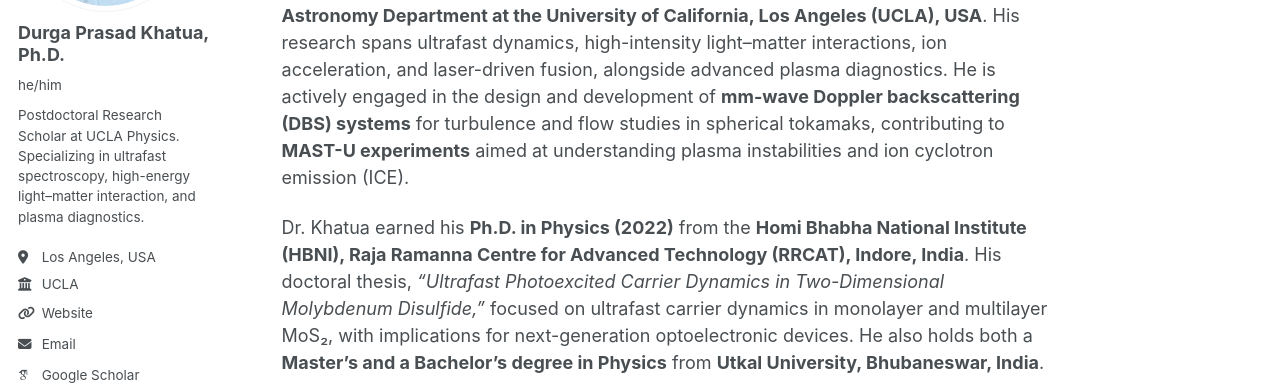
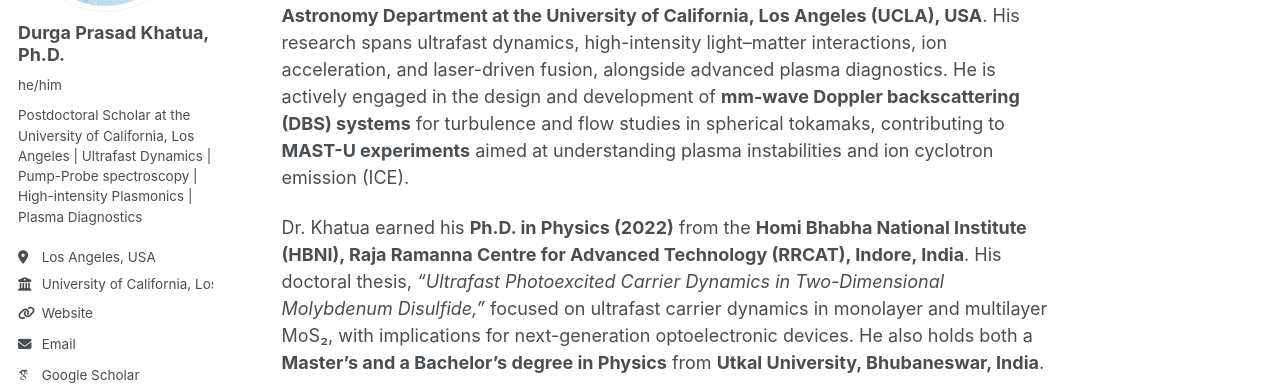
Before and after one commit to Khatua03/DurgaPrasadKhatua.github.io, a Jekyll site: the page built from _pages/about.md, in a window 1280 px wide. Shown: the part 269-654 px from the top of the page. Built offline with Jekyll 4.4.1, drawn with Linux system fonts in a browser that asks for light colours; some web fonts are replaced.

Commit message:
Update _config.yml

```diff
--- a/_config.yml
+++ b/_config.yml
@@ -25,9 +25,9 @@ author:
   avatar     : "profile_picture.jpg"   # ensure this file is in /images or /assets
   name       : "Durga Prasad Khatua, Ph.D."
   pronouns   : "he/him"
-  bio        : "Postdoctoral Research Scholar at UCLA Physics. Specializing in ultrafast spectroscopy, high-energy light–matter interaction, and plasma diagnostics."
+  bio        : "Postdoctoral Scholar at the University of California, Los Angeles | Ultrafast Dynamics | Pump-Probe spectroscopy | High-intensity Plasmonics | Plasma Diagnostics"
   location   : "Los Angeles, USA"
-  employer   : "UCLA"
+  employer   : "University of California, Los Angeles"
   uri        : "https://Khatua03.github.io/DurgaPrasadKhatua.github.io"
   email      : "khatuadurgaprasad03@gmail.com"
 
```
